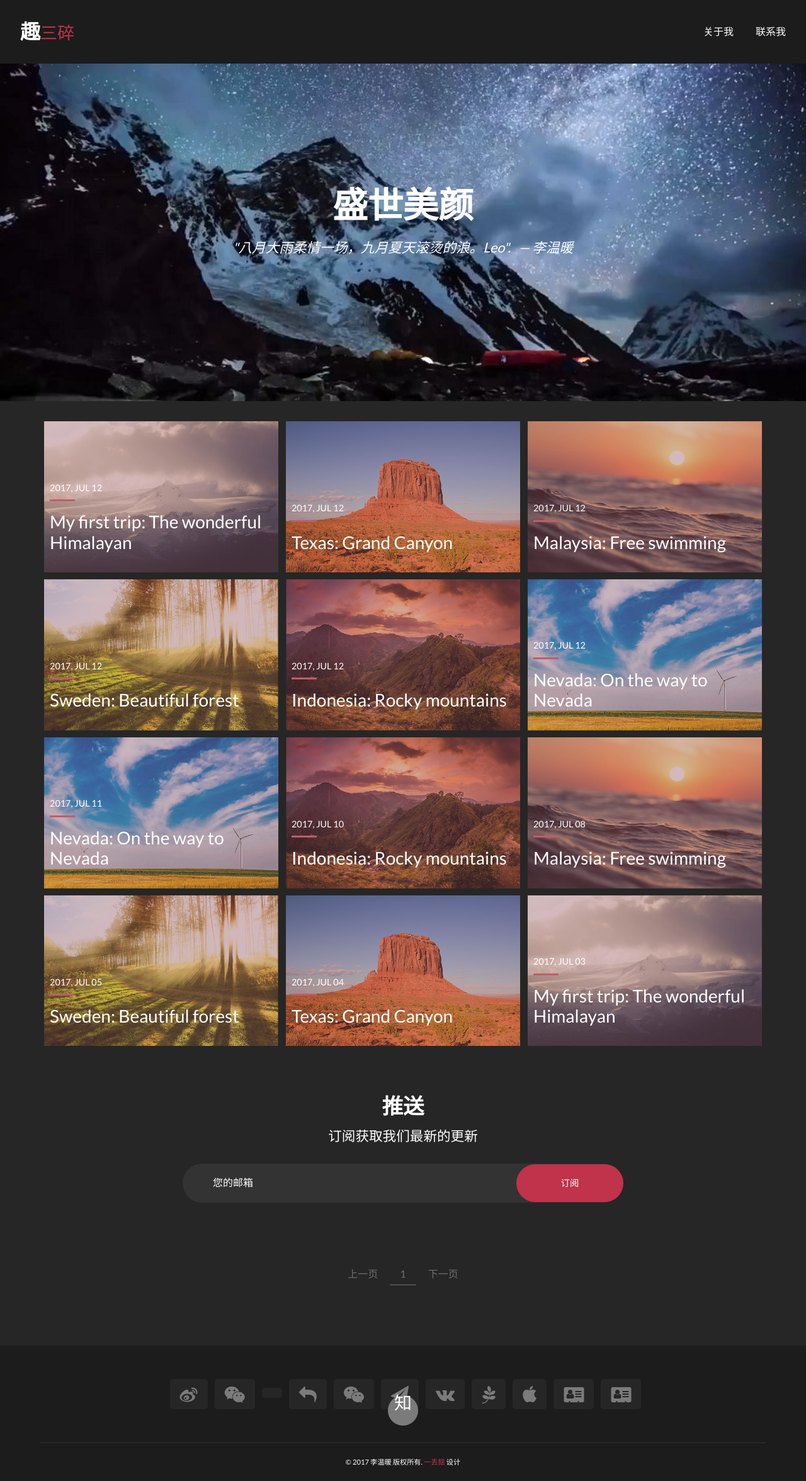
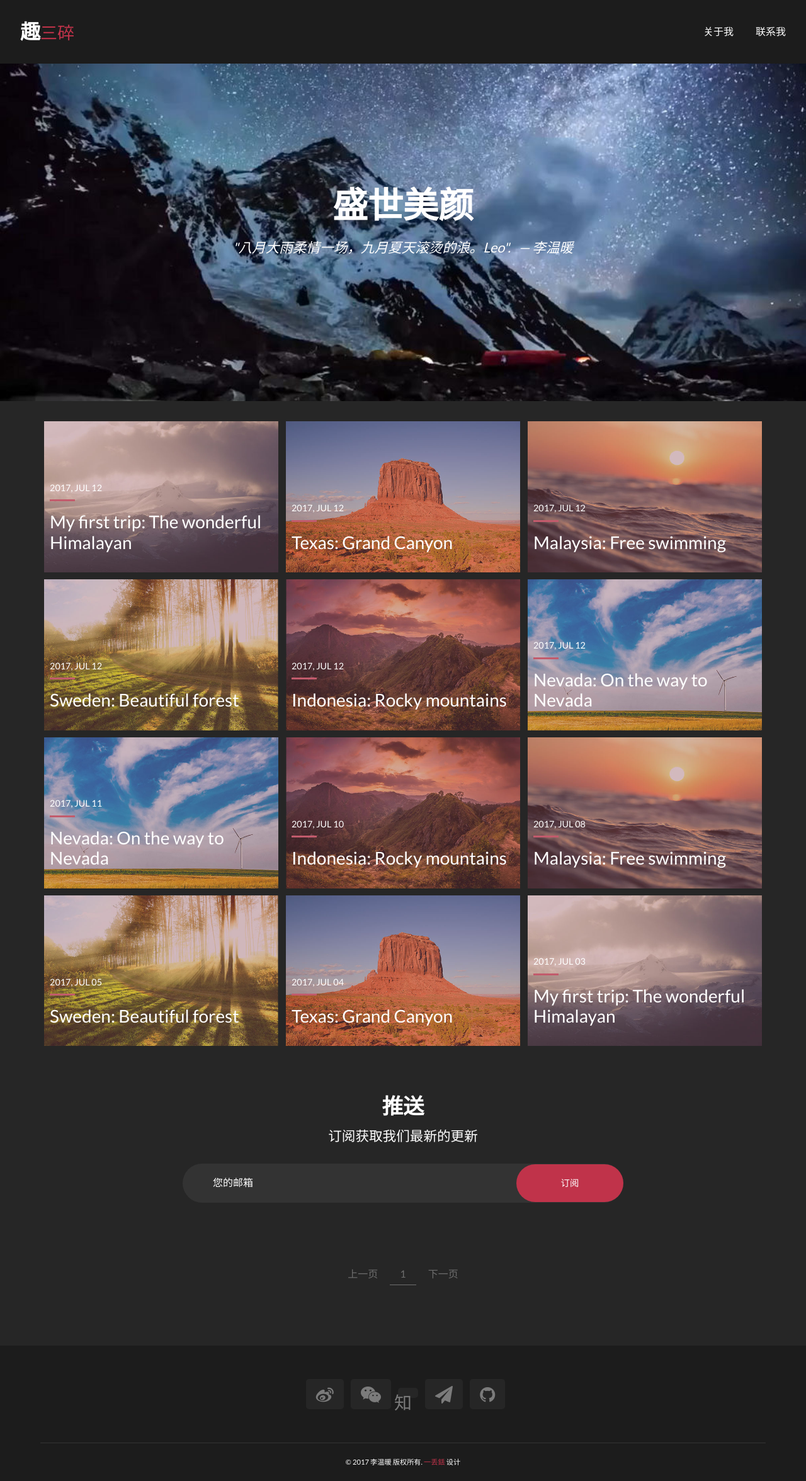
Before and after one commit to yidiudiu/yidiudiu.github.io, a Jekyll site: the page built from index.html, in a window 1280 px wide. Shown: the whole page at 63% size. Built offline with Jekyll 4.4.1, drawn with Linux system fonts in a browser that asks for light colours; the list of posts is cut into pages by our own code.

Commit message:
修改link

```diff
--- a/_includes/social_footer.html
+++ b/_includes/social_footer.html
@@ -11,48 +11,18 @@
   <li><a href="#" target="_blank"><i class="fa fa-wechat" aria-hidden="true"></i></a></li>
   {% endif %}
   {% if site.zhihu_url %}
-  <li><a href="{{ site.zhihu_url }}" target="_blank"><i class="fa fa-circle fa-stack-2x"></i><i class="fa fa-stack-1x fa-inverse" aria-hidden="true">知</i></a></li>
+  <li><a href="{{ site.zhihu_url }}" target="_blank"><i class="fa fa-stack-1x" aria-hidden="true">知</i></a></li>
   {% else %}
-  <li><a href="#" target="_blank"><i class="fa fa-stack-1x fa-inverse" aria-hidden="true"></i></a></li>
+  <li><a href="#" target="_blank"><i class="fa fa-stack-1x" aria-hidden="true"></i></a></li>
   {% endif %}
   {% if site.email_url %}
-  <li><a href="{{ site.email_url }}" target="_blank"><i class="fa fa-mail-reply" aria-hidden="true"></i></a></li>
-  {% else %}
-  <li><a href="#" target="_blank"><i class="fa fa-mail-reply" aria-hidden="true"></i></a></li>
-  {% endif %}
-  {% if site.dribbble_url %}
-  <li><a href="{{ site.dribbble_url }}" target="_blank"><i class="fa fa-weixin" aria-hidden="true"></i></a></li>
-  {% else %}
-  <li><a href="#" target="_blank"><i class="fa fa-weixin" aria-hidden="true"></i></a></li>
-  {% endif %}
-  {% if site.facebook_url %}
-  <li><a href="{{ site.facebook_url }}" target="_blank"><i class="fa fa-send" aria-hidden="true"></i></a></li>
+  <li><a href="{{ site.email_url }}" target="_blank"><i class="fa fa-send" aria-hidden="true"></i></a></li>
   {% else %}
   <li><a href="#" target="_blank"><i class="fa fa-send" aria-hidden="true"></i></a></li>
   {% endif %}
-  {% if site.facebook_url %}
-  <li><a href="{{ site.facebook_url }}" target="_blank"><i class="fa fa-vk" aria-hidden="true"></i></a></li>
+  {% if site.github_url %}
+  <li><a href="{{ site.github_url }}" target="_blank"><i class="fa fa-github" aria-hidden="true"></i></a></li>
   {% else %}
-  <li><a href="#" target="_blank"><i class="fa fa-vk" aria-hidden="true"></i></a></li>
-  {% endif %}
-  {% if site.facebook_url %}
-  <li><a href="{{ site.facebook_url }}" target="_blank"><i class="fa fa-pagelines" aria-hidden="true"></i></a></li>
-  {% else %}
-  <li><a href="#" target="_blank"><i class="fa fa-pagelines" aria-hidden="true"></i></a></li>
-  {% endif %}
-  {% if site.facebook_url %}
-  <li><a href="{{ site.facebook_url }}" target="_blank"><i class="fa fa-apple" aria-hidden="true"></i></a></li>
-  {% else %}
-  <li><a href="#" target="_blank"><i class="fa fa-apple" aria-hidden="true"></i></a></li>
-  {% endif %}
-  {% if site.facebook_url %}
-  <li><a href="{{ site.facebook_url }}" target="_blank"><i class="fa fa-address-card" aria-hidden="true"></i></a></li>
-  {% else %}
-  <li><a href="#" target="_blank"><i class="fa fa-address-card" aria-hidden="true"></i></a></li>
-  {% endif %}
-  {% if site.facebook_url %}
-  <li><a href="{{ site.facebook_url }}" target="_blank"><i class="fa fa-vcard" aria-hidden="true"></i></a></li>
-  {% else %}
-  <li><a href="#" target="_blank"><i class="fa fa-vcard" aria-hidden="true"></i></a></li>
+  <li><a href="#" target="_blank"><i class="fa fa-github" aria-hidden="true"></i></a></li>
   {% endif %}
 </ul>
```
